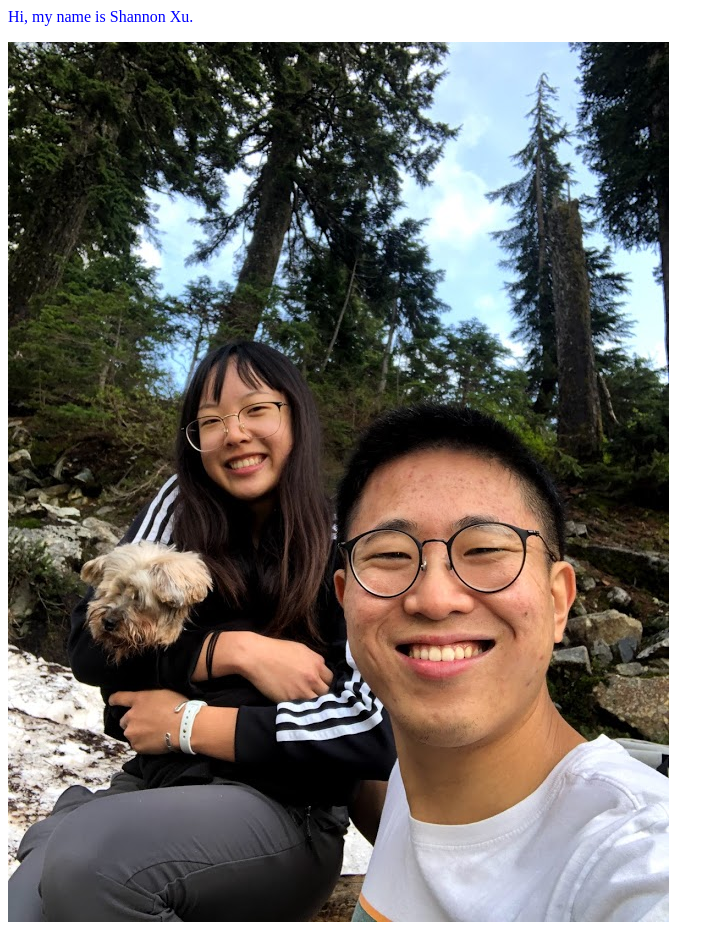
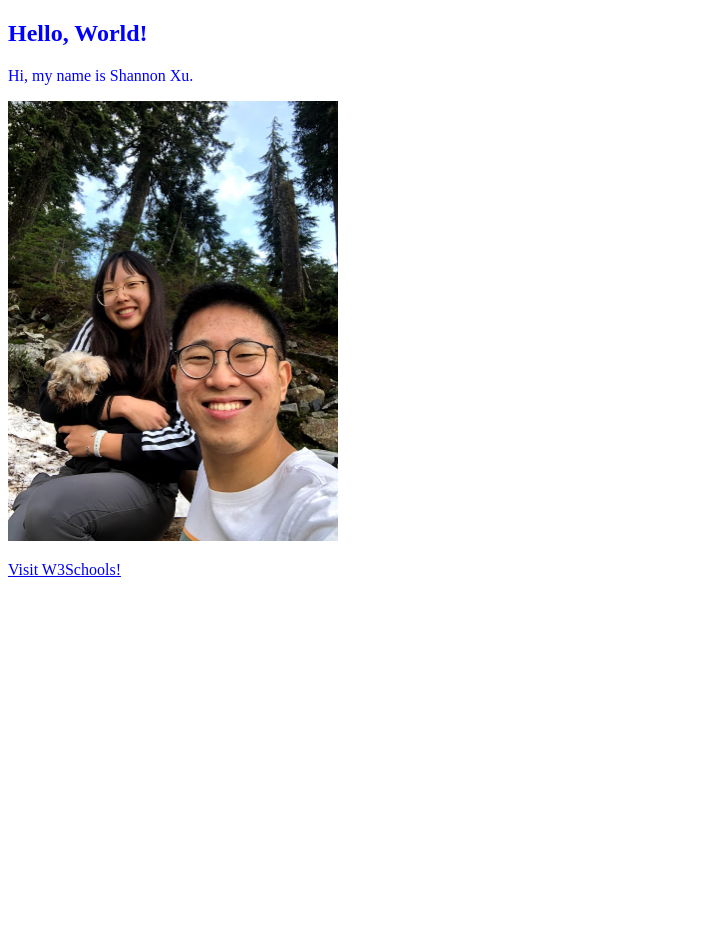
Before and after one commit to shiaoshannonxu/shiaoshannonxu.github.io, a plain HTML site: page index.html in a window 1280 px wide. Shown: the whole page, without its empty margins (0-724 px from the left). After the commit the page ends 800 px from the top, so only its background shows below. Drawn offline with Linux system fonts and the light colour scheme.

Commit message:
added a link

```diff
--- a/index.html
+++ b/index.html
@@ -3,7 +3,7 @@
 <head>
 
                <meta charset="utf-8">
-<title>Hello, World!</title>
+<h2>Hello, World!</h2>
        </head>
 <body style="color:blue;">
 
@@ -11,7 +11,9 @@
        </body>
 
 <p>
-        <img src=shannon1.jpg width="661" height="880">
+        <img src=shannon1.jpg width="330" height="440">
 </p>
 
+<a href="https://www.oxy.edu/" target="_blank">Visit W3Schools!</a>
+
 </html>
```
